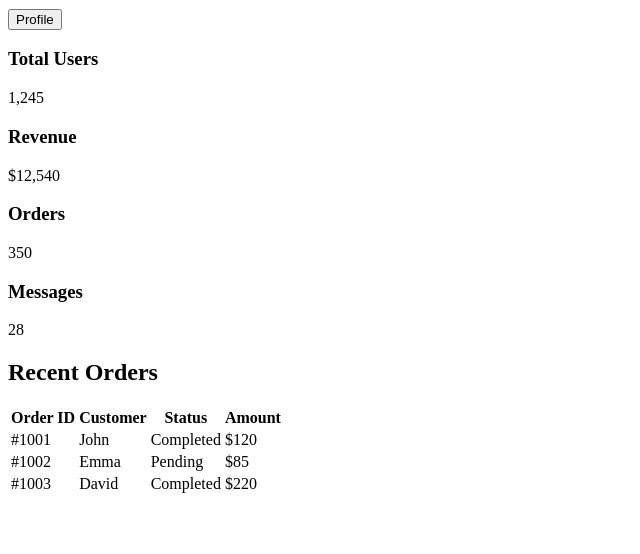
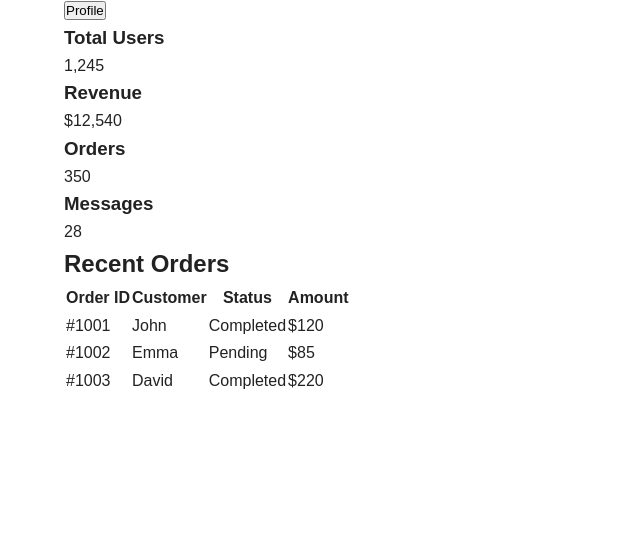
Before and after one commit to sampadakharal-boop/EventManagementSystem, a plain HTML site: page frontend/admin/dashboard.html in a window 1280 px wide. Shown: the part 246-800 px from the top of the page, without its empty margins (0-640 px from the left). Drawn offline with Linux system fonts and the light colour scheme; files that its build step writes are made by us from their sources.

Commit message:
Added html and css dashboard and managed the folderss

```diff
--- a/frontend/dashboard.html
+++ b/frontend/admin/dashboard.html
@@ -4,7 +4,7 @@
     <meta charset="UTF-8">
     <meta name="viewport" content="width=device-width, initial-scale=1.0">
     <title>Dashboard</title>
-    <link rel="stylesheet" href="style.css">
+    <link rel="stylesheet" href="admin/css/dashboard.css">
 </head>
 <body>
 
```
Also changed, not shown: frontend/admin/EditEvent.html (added), frontend/admin/add-event.html (added), frontend/admin/attendees.html (added), frontend/admin/css/dashboard.css (renamed from frontend/css/dashboard.css), frontend/admin/css/registration.css (added), frontend/admin/editAttendees.html (added), frontend/admin/registration.html (added), frontend/admin/reports.html (added), frontend/css/registration.css (deleted).
